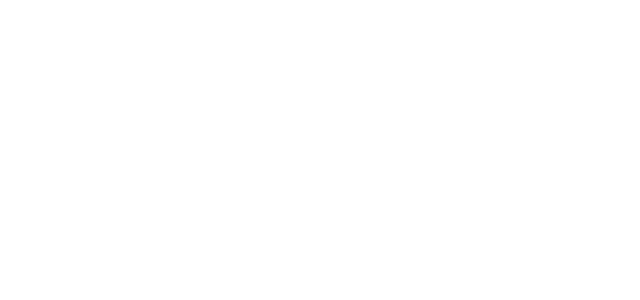
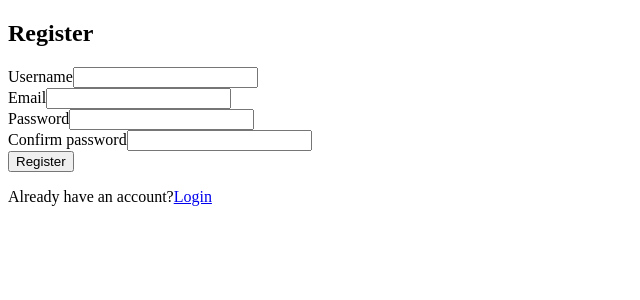
Before and after one commit to kevinjcasey/capstone-frontend, a React (Create React App) app: page /#/register in a window 1280 px wide. Before the commit this address led to /#/login. Shown: the top 300 px of the page, without its empty margins (0-640 px from the left). Built offline with nearby package versions, Linux system fonts and the light colour scheme; no server answers.

Commit message:
Getting close on user auth

```diff
--- a/src/Home.js
+++ b/src/Home.js
@@ -5,49 +5,41 @@
 // REACT ROUTER
 import { HashRouter as Router, Routes, Route, Redirect } from 'react-router-dom'
 
-// type Props = {
-//   index: number;
-//   question: string;
-//   answer: string;
-//   categorgy: string;
-// }
+// USER AUTH
+import Login from './components/Login'
+import Register from './components/Register'
 
 const Home = () => {
 
-  // const [question, setQuestion] = useState('')
-  // const [newQuestion, setNewQuestion] = useState([])
-  // const [category, setCategory] = useState('')
-  // const [correctAnswer, setCorrectAnswer] = useState('')
-  // const [incorrectAnswers, setIncorrectAnswers] = useState('')
+  // USER AUTH
+  const [user, setUser] = useState(null)
+  const [token, setToken] = useState('')
 
-  // const correct_answer = correct_answer
-  // const incorrect_answers = incorrect_answers
+  // May need to set up an error state
+  const getUser = () => {
+    axios.get('http://localhost:8000/api/auth/user', {
+      headers: {
+        'Content-Type': 'application/json',
+        Authorization: "Token " + token,
+      }
+    })
+    .then((res) => {
+      setUser(res.data)
+    })
+    .catch((err) => console.log(err));
+  }
 
-  // const [answers, setAnswers] = useState({
-  //   'correct_answer': '',
-  //   'incorrect_answers': ''
-  // })
-
-  // const getTrivia = () => axios.get('https://opentdb.com/api.php?amount=10&category=11&type=multiple').then((res) => {
-  //   setNewQuestion(res.data.results)
-  //   setAnswers(res.data.results)
-  // })
-
-  // Need to create an array or state that holds both correct and incorrect answers?
-
-
-
-  // useEffect(() => {
-  //   getTrivia()
-  // }, [])
-
-  // replaceAll('&quot;', '"').replaceAll('&#039;', "'").replaceAll('&amp;', '&')
+  useEffect(() => {
+    getUser()
+  }, [])
 
   return (
     <div>
       <Router>
         <Routes>
           <Route path="/" element={<Questions />} />
+          <Route path="/register" element={<Register />} />
+          <Route path="/login" element={<Login />} />
         </Routes>
       </Router>
     </div>
--- a/src/components/Login.js
+++ b/src/components/Login.js
@@ -1,12 +1,12 @@
 import React, { useState, useEffect } from 'react'
-import Link from 'react-router-dom'
+import { Link }from 'react-router-dom'
 
 const Login = () => {
 
   const [username, setUsername] = useState('')
   const [password, setPassword] = useState('')
 
-  const onSubmit = (event) => {
+  const handleSubmit = (event) => {
     event.preventDefault()
     console.log('submit');
   }
@@ -20,7 +20,7 @@
   return (
     <div>
       <div>
-        <h2>Register</h2>
+        <h2>Login</h2>
         <form onSubmit={handleSubmit}>
           <div>
             <label>Username</label>
@@ -47,7 +47,7 @@
           </div>
           <p>
             Don't have an account?
-            <Link to='/register'>Login</Link>
+            <Link to='/register'>Register</Link>
           </p>
         </form>
       </div>
--- a/src/components/Questions.js
+++ b/src/components/Questions.js
@@ -1,11 +1,9 @@
 import React, { useState, useEffect } from 'react'
 import axios from 'axios'
 
-// const Button = ({ answer }) => {
-//   <button>
-//     {answer}
-//   </button>
-// }
+// USER AUTH / REACT ROUTER
+import { Link } from 'react-router-dom'
+
 
 const Questions = ( { question, correct_answer, incorrect_answers }) => {
 
@@ -46,7 +44,16 @@
   }, [])
 
   return (
-    <div className="App">
+    <>
+    <ul>
+      <li>
+        <Link to="/register">Register</Link>
+      </li>
+      <li>
+        <Link to="/login">Login</Link>
+      </li>
+    </ul>
+    <div>
       <h1>Movie Trivia</h1>
       { newQuestion.map((questions) => {
         return (
@@ -61,6 +68,7 @@
         )
       })}
     </div>
+    </>
   )
 }
 
--- a/src/components/Register.js
+++ b/src/components/Register.js
@@ -1,7 +1,7 @@
 // With help from Brad Traversy - https://www.youtube.com/watch?v=EmAc4wQikwY
 
 import React, { useState, useEffect } from 'react'
-import Link from 'react-router-dom'
+import { Link }from 'react-router-dom'
 
 const Register = () => {
 
@@ -10,7 +10,7 @@
   const [password, setPassword] = useState('')
   const [password2, setPassword2] = useState('')
 
-  const onSubmit = (event) => {
+  const handleSubmit = (event) => {
     event.preventDefault()
     console.log('submit');
   }
@@ -38,7 +38,7 @@
             />
           </div>
           <div>
-            <label>Username</label>
+            <label>Email</label>
             <input
               type="text"
               name="email"
@@ -47,7 +47,7 @@
             />
           </div>
           <div>
-            <label>Username</label>
+            <label>Password</label>
             <input
               type="text"
               name="password"
@@ -56,7 +56,7 @@
             />
           </div>
           <div>
-            <label>Username</label>
+            <label>Confirm password</label>
             <input
               type="text"
               name="password2"
@@ -71,7 +71,7 @@
           </div>
           <p>
             Already have an account?
-            <Link to='/login'>Regist</Link>
+            <Link to='/login'>Login</Link>
           </p>
         </form>
       </div>
```
Also changed, not shown: 1 other file (tests, documents, lock files or other folders).
